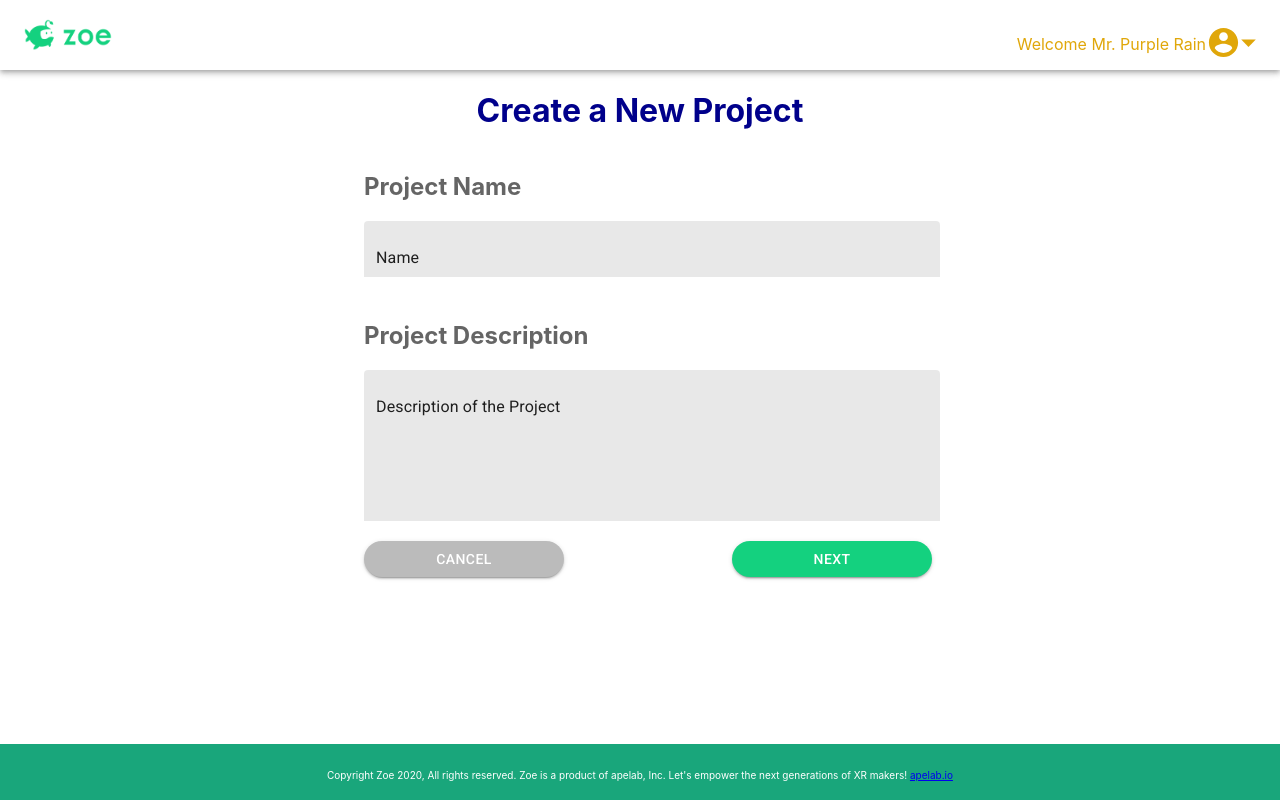
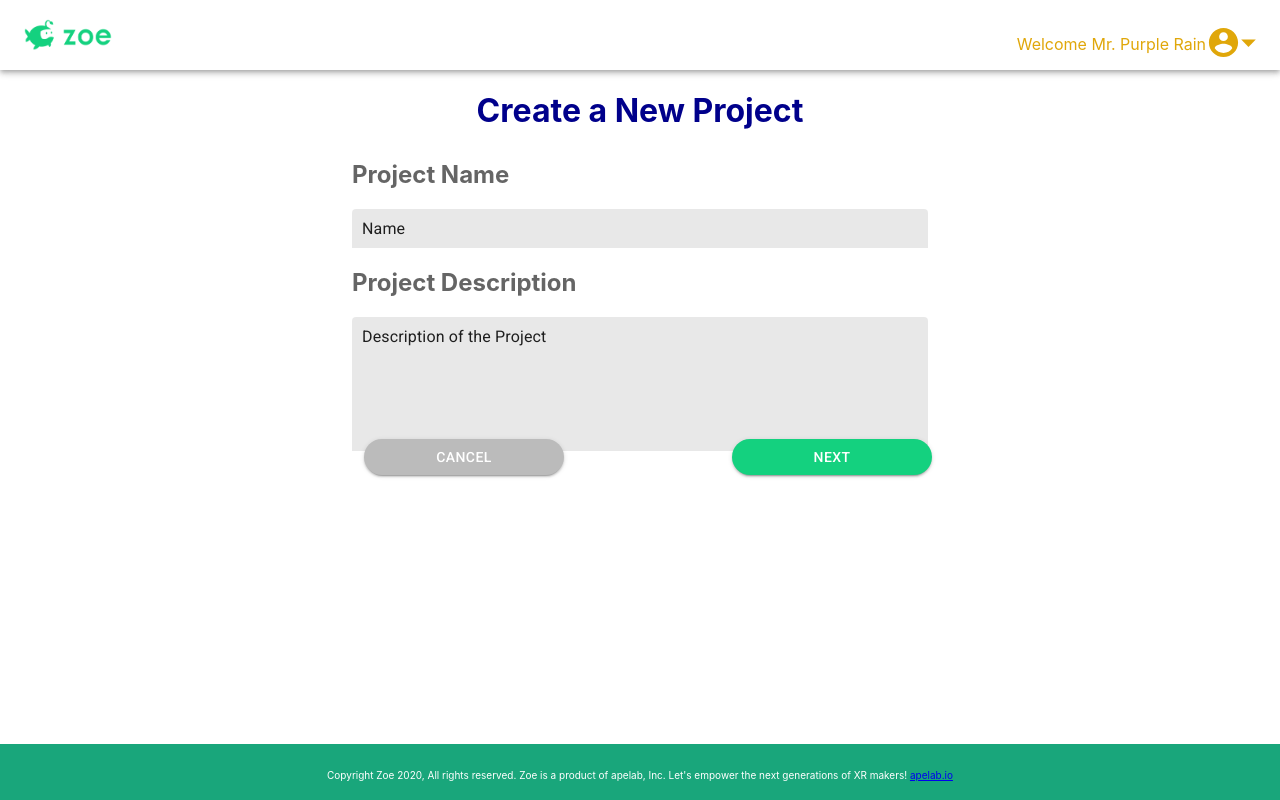
Before and after one commit to alexandramj92/Zoe-Web-App-For-Teachers, a React (Create React App) app: page / in a window 1280 px wide. Built offline with nearby package versions, Linux system fonts and the light colour scheme.

Commit message:
input field styling and positioning

```diff
--- a/src/components/CreateProject/index.js
+++ b/src/components/CreateProject/index.js
@@ -19,7 +19,7 @@ const useStyles = makeStyles(theme => ({
 
 export default function MultilineTextFields() {
     const classes = useStyles();
-    const [value, setValue] = React.useState('Controlled');
+    const [setValue] = React.useState('Controlled');
 
     const handleChange = event => {
       setValue(event.target.value);
@@ -27,11 +27,14 @@ export default function MultilineTextFields() {
   return (
       <Container id="heading" maxWidth="sm">
       <h1>Create a New Project</h1>
+
       <Grid container spacing={3}>
+
+      <h2>Project Name</h2>
+
         <Grid item xs={12}>
-          <Box display="flex" justifyContent="flex-start">
-            <div id="nameBox">
-                <h2>Project Name</h2>
+          {/* <Box display="flex" justifyContent="flex-start"> */}
+            {/* <div id="nameBox"> */}
                 <Grid item xs={12}>
                   <TextField
                   defaultValue="Name"
@@ -41,13 +44,15 @@ export default function MultilineTextFields() {
                   fullWidth
                   />
                 </Grid>
-            </div>
-          </Box>
+            {/* </div> */}
+          {/* </Box> */}
         </Grid>
+
+        <h2>Project Description</h2>
+
         <Grid item xs={12}>
-          <Box display="flex" justifyContent="flex-start">
-            <div id="descriptionBox">
-                <h2>Project Description</h2>
+          {/* <Box display="flex" justifyContent="flex-start"> */}
+            {/* <div id="descriptionBox"> */}
                 <Grid item xs={12}>
                   <TextField
                   multiline
@@ -59,8 +64,8 @@ export default function MultilineTextFields() {
                   fullWidth
                   />
                 </Grid>
-            </div>
-          </Box>
+            {/* </div> */}
+          {/* </Box> */}
         </Grid>
       </Grid>
       <Grid container>
--- a/src/components/CreateProject/style.css
+++ b/src/components/CreateProject/style.css
@@ -24,7 +24,19 @@ h2{
 }
 
 .MuiInputBase-input {
-    width: 552px!important;
+    width: 100%!important;
+}
+
+.MuiFilledInput-input {
+    padding: 10px!important
+}
+
+.MuiFilledInput-multiline {
+    padding: 0px!important
+}
+
+.MuiGrid-root {
+    padding: 0px!important
 }
 
 .MuiButton-contained {
```
